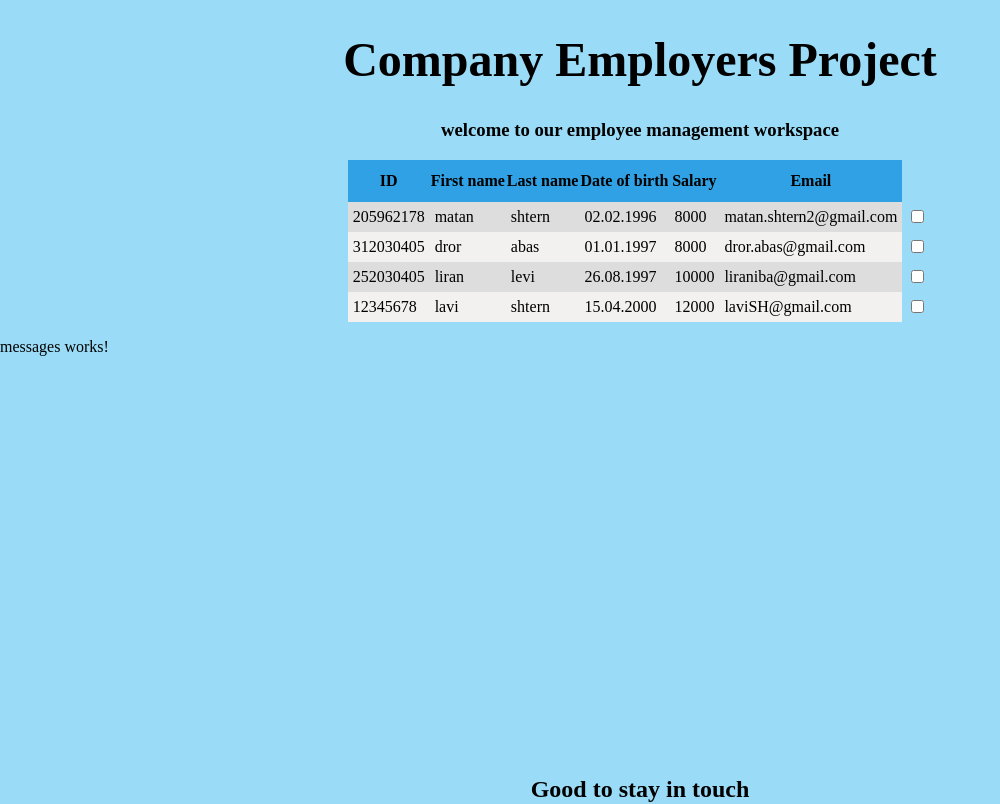
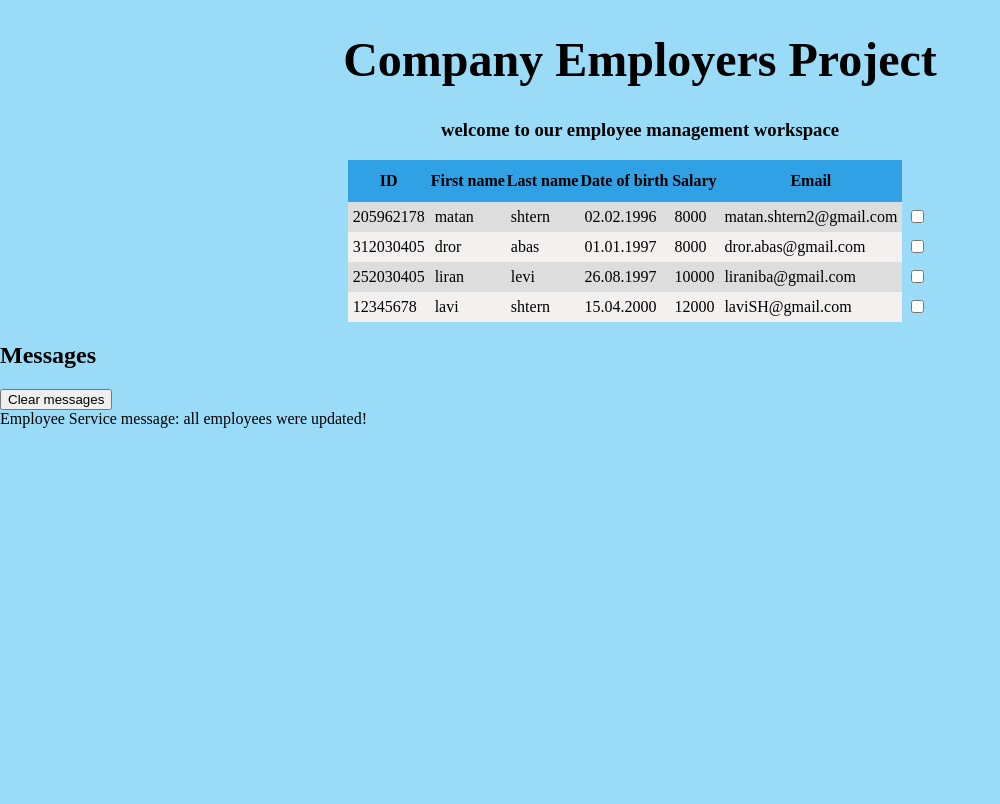
Before and after one commit to matanSH1996/fullstackcource, an Angular app in the folder Angular/CompanyEmployersProject/: page / in a window 1280 px wide. Shown: the top 804 px of the page, without its empty margins (0-1000 px from the left). Built offline with nearby package versions, Linux system fonts and the light colour scheme.

Commit message:
25.12 - 0000

```diff
--- a/Angular/CompanyEmployersProject/src/app/employee.service.ts
+++ b/Angular/CompanyEmployersProject/src/app/employee.service.ts
@@ -2,6 +2,7 @@
 import { EMPLOYEES } from './list-employees';
 import { Employee } from './employers/employee';
 import { Observable, of } from 'rxjs';
+import { MessageService } from './message.service';
 
 @Injectable({
   providedIn: 'root'
@@ -10,9 +11,11 @@
 
   getEmployees():Observable<Employee[]> {
     const employees = of(EMPLOYEES);
+    this.messageService.add('Employee Service message: all employees were updated!');
+
     return employees;
     // return EMPLOYEES;
   }
 
-
+  constructor(private messageService: MessageService) { }
 }
--- a/Angular/CompanyEmployersProject/src/app/employers/employers.component.ts
+++ b/Angular/CompanyEmployersProject/src/app/employers/employers.component.ts
@@ -2,6 +2,7 @@
 // import { EMPLOYEES } from '../list-employees';
 import { Employee } from './employee';
 import { EmployeeService } from '../employee.service';
+import { MessageService } from '../message.service';
 
 
 @Component({
@@ -16,10 +17,12 @@
   selectedEmployee?: Employee;
   onSelect(employee: Employee) :void{
   this.selectedEmployee = employee;
+
+  this.messageService.add(`Employee Component: Selected employee id= ${employee.id}`);
   }
 
 
-  constructor(private employeeService: EmployeeService) { }
+  constructor(private employeeService: EmployeeService, private messageService: MessageService) { }
 
   getEmployees(): void {
     // this.listOfEmployees = this.employeeService.getEmployees();
--- a/Angular/CompanyEmployersProject/src/app/message.service.ts
+++ b/Angular/CompanyEmployersProject/src/app/message.service.ts
@@ -5,5 +5,15 @@
 })
 export class MessageService {
 
+  messages: string[] = [];
+
+  add(message: string) {
+    this.messages.push(message);
+  }
+
+  clear() {
+    this.messages = [];
+  }
+
   constructor() { }
 }
--- a/Angular/CompanyEmployersProject/src/app/messages/messages.component.html
+++ b/Angular/CompanyEmployersProject/src/app/messages/messages.component.html
@@ -1 +1,8 @@
-<p>messages works!</p>
+<div *ngIf="messageService.messages.length">
+
+    <h2>Messages</h2>
+    <button class="clear"
+            (click)="messageService.clear()">Clear messages</button>
+    <div *ngFor='let message of messageService.messages'> {{message}} </div>
+
+</div><br>
--- a/Angular/CompanyEmployersProject/src/app/messages/messages.component.ts
+++ b/Angular/CompanyEmployersProject/src/app/messages/messages.component.ts
@@ -1,4 +1,5 @@
 import { Component, OnInit } from '@angular/core';
+import { MessageService } from '../message.service';
 
 @Component({
   selector: 'app-messages',
@@ -7,7 +8,7 @@
 })
 export class MessagesComponent implements OnInit {
 
-  constructor() { }
+  constructor(public messageService: MessageService) {}
 
   ngOnInit(): void {
   }
```
